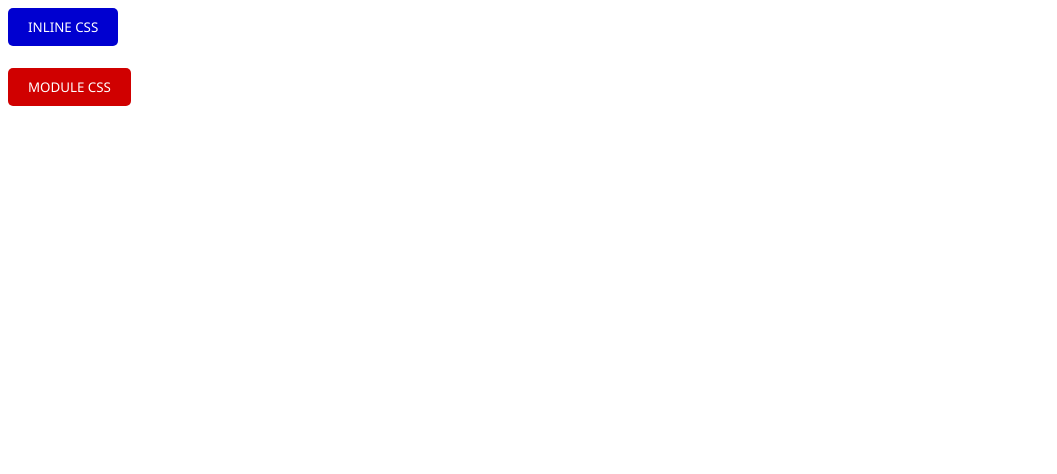
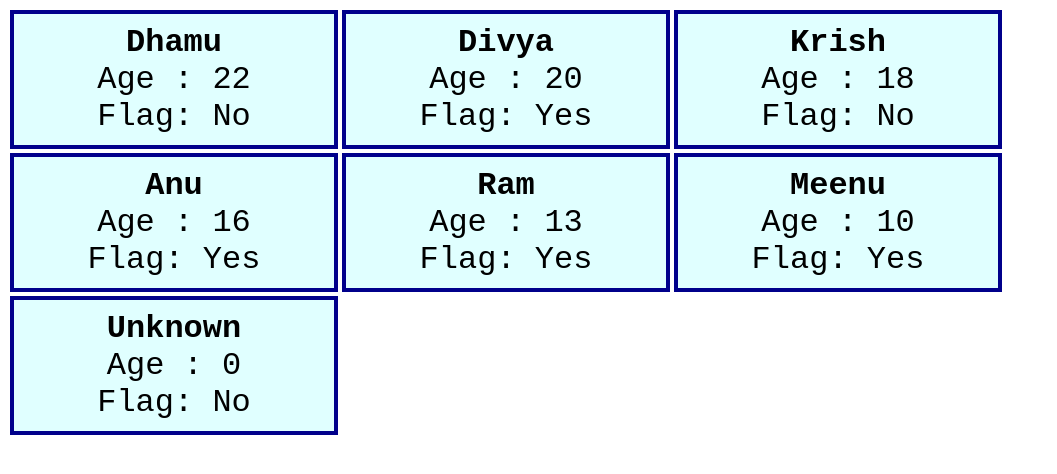
Before and after one commit to KamSofts/react-course, a React (Vite) app in the folder client/: page / in a window 1280 px wide. Shown: the top 474 px of the page, without its empty margins (0-1057 px from the left). Built offline with nearby package versions, Linux system fonts and the light colour scheme.

Commit message:
Course 04 Componets with props (Properties)

```diff
--- a/client/package.json
+++ b/client/package.json
@@ -11,6 +11,7 @@
   },
   "dependencies": {
     "axios": "^1.13.6",
+    "prop-types": "^15.8.1",
     "react": "^19.2.4",
     "react-dom": "^19.2.4",
     "react-router-dom": "^7.13.1"
--- a/client/src/App.jsx
+++ b/client/src/App.jsx
@@ -1,14 +1,22 @@
 // import Website from "./website/Website"
 // import Card from "./card/Card"
-import Button1 from "./button/Button1.jsx"
-import Button2 from "./button/Button2.jsx"
+// import Button1 from "./button/Button1.jsx"
+// import Button2 from "./button/Button2.jsx"
+import Student from "./properties/Student.jsx"
 
 const App = () => {
     return (
         <>
             {/* <Website /> */}
             {/* <Card /><Card /><Card /> */}
-            <Button1 /> <br /> <br /> <Button2 />
+            {/* <Button1 /> <br /> <br /> <Button2 /> */}
+            <Student name="Dhamu" age={22} flag={false} />
+            <Student name="Divya" age={20} flag={true} />
+            <Student name="Krish" age={18} flag={false} />
+            <Student name="Anu" age={16} flag={true} />
+            <Student name="Ram" age={13} flag={true} />
+            <Student name="Meenu" age={10} flag={true} />
+            <Student />
         </>
 
     );
--- a/client/src/index.css
+++ b/client/src/index.css
@@ -1,3 +1,25 @@
 * {
     font-family: 'Segoe UI', Tahoma, Geneva, Verdana, sans-serif;
 }
+
+.student-container {
+    background-color: darkblue;
+    padding: 2px;
+    margin: 2px;
+    display: inline-block;
+}
+
+.student-card {
+    font-size: 2em;
+    padding: 10px;
+    margin: 2px;
+    width: 300px;
+    text-align: center;
+    background-color: lightcyan;
+}
+
+.student-card h4,p{
+    font-family: 'Courier New', Courier, monospace;
+    margin: 0;
+    padding: 0;
+}
--- /dev/null
+++ b/client/src/properties/Student.jsx
@@ -0,0 +1,21 @@
+import PropTypes from 'prop-types'
+
+const Student = props => {
+    return (
+        <div className='student-container' >
+            <div className='student-card'>
+                <h4>{props.name || "Unknown"}</h4>
+                <p>Age : {props.age || 0}</p>
+                <p>Flag: {props.flag ? "Yes" : "No"}</p>
+            </div>
+        </div>
+    );
+}
+
+Student.propTypes = {
+    name: PropTypes.string,
+    age: PropTypes.number,
+    flag: PropTypes.bool,
+}
+
+export default Student
```
Also changed, not shown: 2 other files (tests, documents, lock files or other folders).
